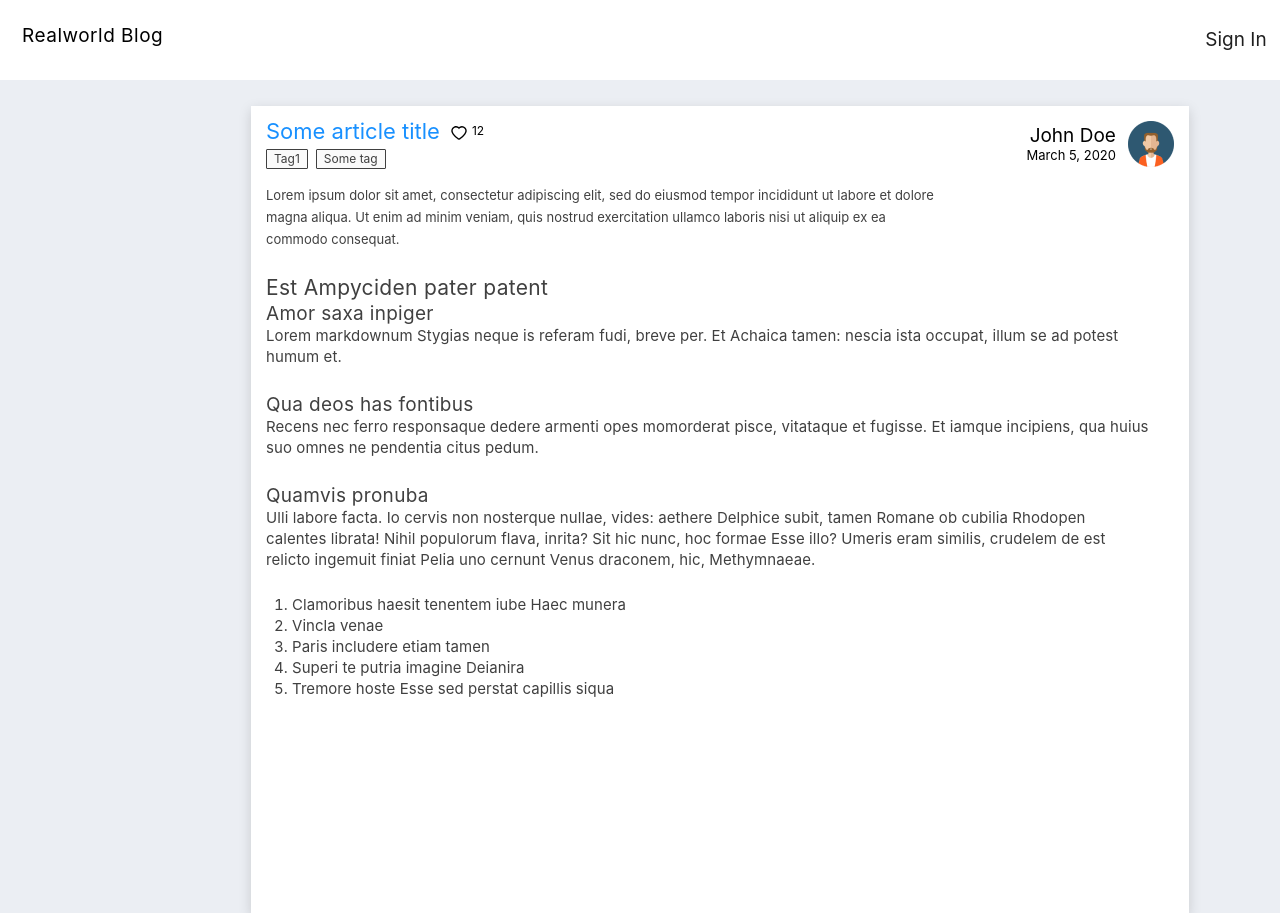
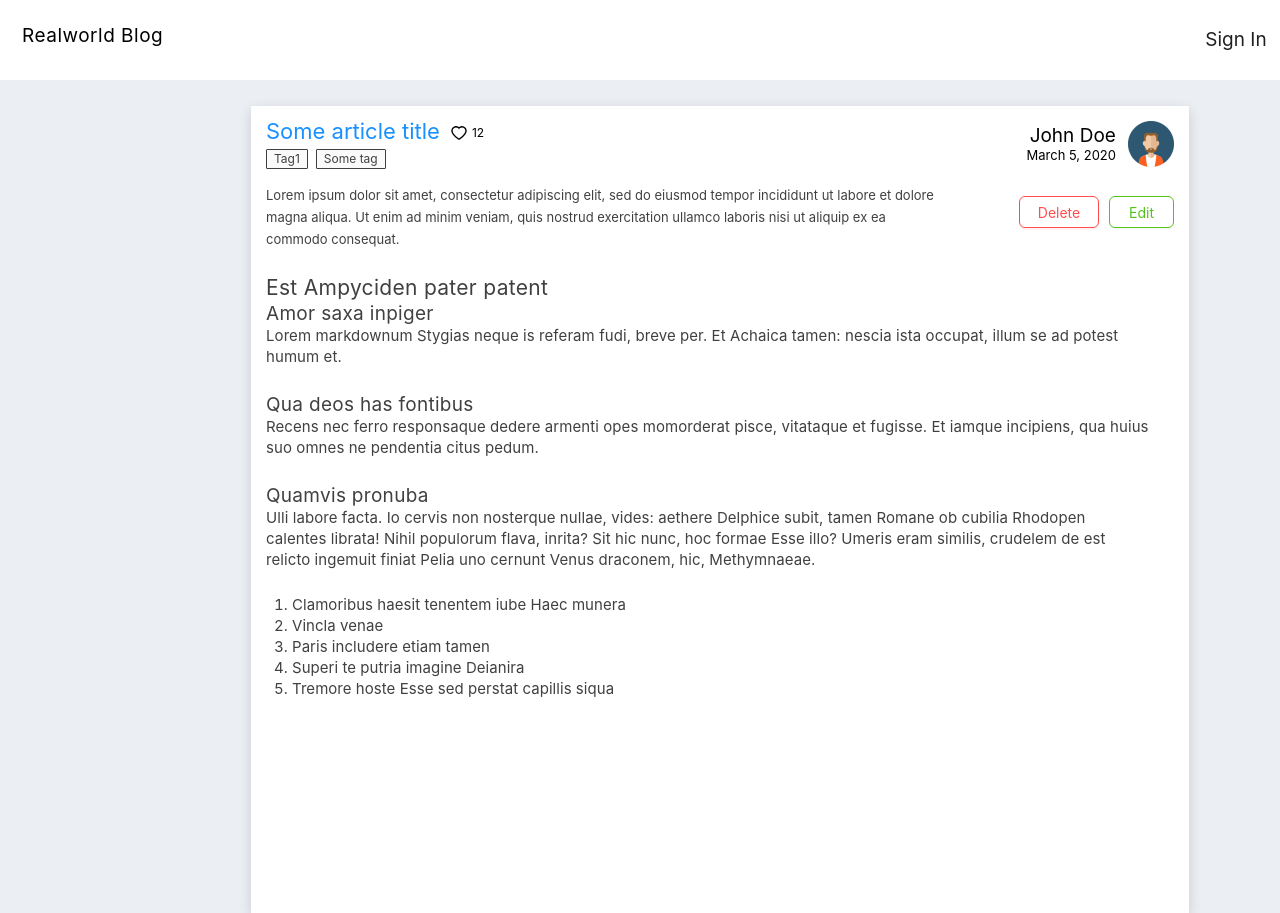
Before and after one commit to M1sterRob0t/react-blog, a React (Create React App) app: page / in a window 1280 px wide. Shown: the top 913 px of the page. Built offline with nearby package versions, Linux system fonts and the light colour scheme.

Commit message:
Добавил кнопки и попап с подтверждением в компонент Post

```diff
--- a/src/components/App/App.tsx
+++ b/src/components/App/App.tsx
@@ -12,7 +12,7 @@ function App() {
   return (
     <div className="app">
       <Header className="app__header" isUserAuthorized={false} />
-      <Post full />
+      <Post full authorized />
     </div>
   );
 }
--- a/src/components/CreateNewPost/CreateNewPost.tsx
+++ b/src/components/CreateNewPost/CreateNewPost.tsx
@@ -8,12 +8,12 @@ interface ICreateNewPostProps {
 const { Title } = Typography;
 
 export default function CreateNewPost(props: ICreateNewPostProps): JSX.Element {
-  const { className, edit } = props;
+  const { className, edit: isEdit } = props;
 
   return (
     <section className={`${className} create-new-post`}>
       <Title className="create-new-post__title" level={4}>
-        {edit ? 'Edit article' : 'Create new article'}
+        {isEdit ? 'Edit article' : 'Create new article'}
       </Title>
       <form className="create-new-post__form">
         <label className="create-new-post__label">
--- a/src/components/Post/Post.tsx
+++ b/src/components/Post/Post.tsx
@@ -1,17 +1,26 @@
 import './style.css';
 import { HeartOutlined } from '@ant-design/icons';
-import { Tag } from 'antd';
+import { Tag, Button, message, Popconfirm } from 'antd';
 
 import defaultAvatar from './images/default-avatar.png';
 
-/* const { Title } = Typography; */
-
 interface IPostProps {
-  full?: boolean;
+  full?: true;
+  authorized?: true;
 }
 
 export default function Post(props: IPostProps) {
-  const { full } = props;
+  const { full, authorized } = props;
+
+  const onConfirm = (e: React.MouseEvent<HTMLElement> | undefined): void => {
+    console.log(e);
+    message.success('Click on Yes');
+  };
+
+  const onCancel = (e: React.MouseEvent<HTMLElement> | undefined): void => {
+    console.log(e);
+    message.error('Click on No');
+  };
 
   return (
     <article className={`post ${full && 'post--full'}`}>
@@ -25,13 +34,33 @@ export default function Post(props: IPostProps) {
         </span>
       </div>
       <div className="post__info">
-        <div className="post__inner-wrapper">
-          <div className="post__user-name">John Doe</div>
-          <div className="post__date">March 5, 2020 </div>
+        <div className="post__info-container">
+          <div className="post__details">
+            <div className="post__user-name">John Doe</div>
+            <div className="post__date">March 5, 2020 </div>
+          </div>
+          <div className="post__user-avatar">
+            <img src={defaultAvatar} width="46" height="46px" alt="user avatar" />
+          </div>
         </div>
-        <div className="post__user-avatar">
-          <img src={defaultAvatar} width="46" height="46px" alt="user avatar" />
-        </div>
+        {authorized && (
+          <div className="post__info-controls">
+            <Popconfirm
+              className="post__popconfirm"
+              title="Are you sure to delete this article?"
+              onConfirm={onConfirm}
+              onCancel={onCancel}
+              okText="Yes"
+              cancelText="No"
+              placement="rightTop"
+            >
+              <Button className="post__delit-button" danger>
+                Delete
+              </Button>
+            </Popconfirm>
+            <Button className="post__edit-button">Edit</Button>
+          </div>
+        )}
       </div>
       <div className="post__desc">
         <div className="post__tegs-list">
--- a/src/components/Post/style.css
+++ b/src/components/Post/style.css
@@ -51,18 +51,38 @@
   position: absolute;
   top: 15px;
   right: 15px;
+}
 
+.post__info-container {
   display: flex;
-  justify-content: space-between;
+  justify-content: flex-end;
   align-items: center;
   column-gap: 12px;
+
+  margin-bottom: 25px;
 }
 
-.post__inner-wrapper {
+.post__info-controls {
+  display: flex;
+  justify-content: flex-end;
+  column-gap: 10px;
+}
+
+.post__edit-button {
+  width: 65px ;
+  color: #52C41A;
+  border-color: #52C41A;
+}
+
+.post__delit-button {
+  width: 80px ;
+}
+
+.post__details {
   display: flex;
   flex-direction: column;
   align-items: center;
-  justify-content: center;
+  justify-content: flex;
 
   text-align: right;
 }
@@ -84,6 +104,7 @@
 }
 
 .post__likes-count {
+  margin-top: 2px;
   font-size: 12px;
 }
 
```
